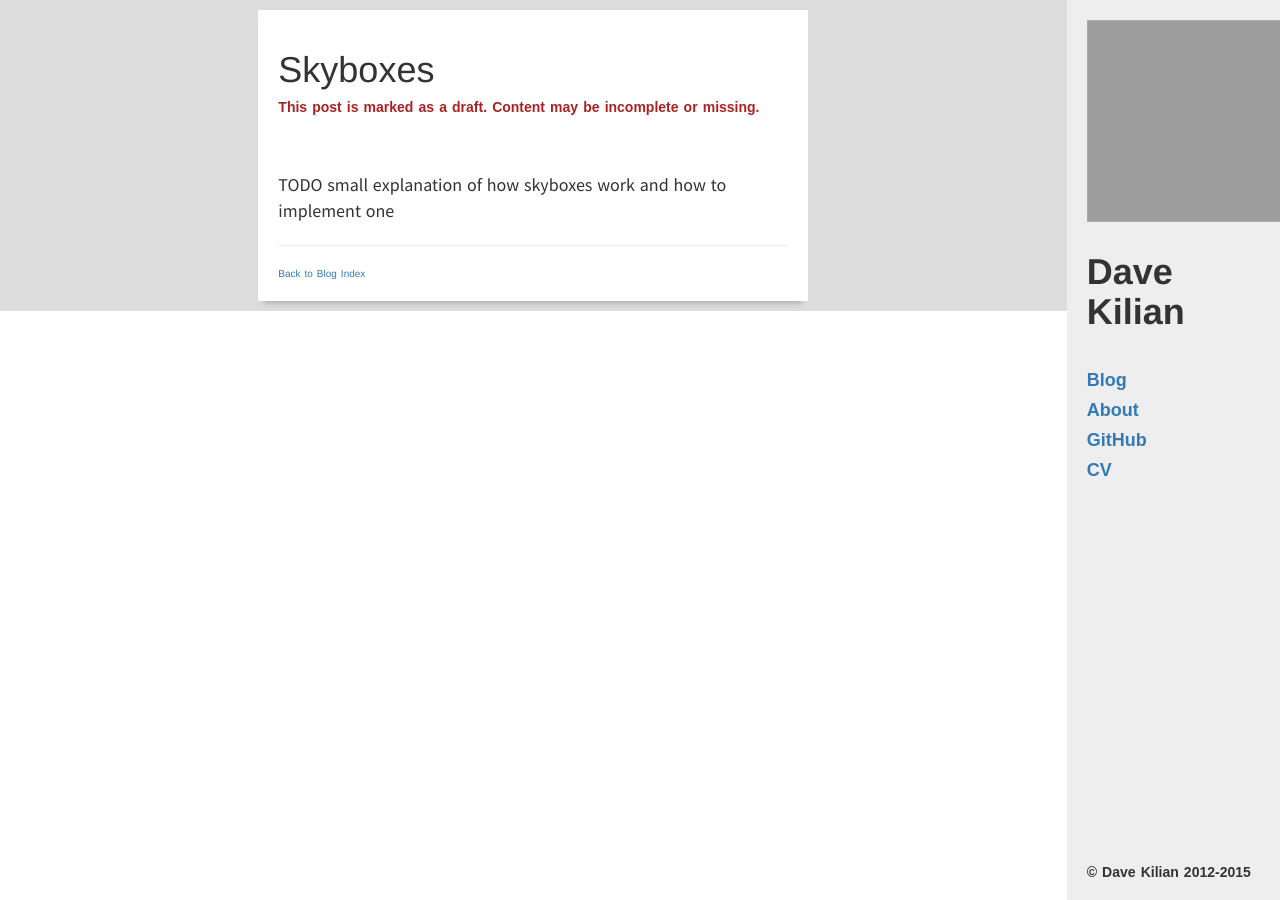
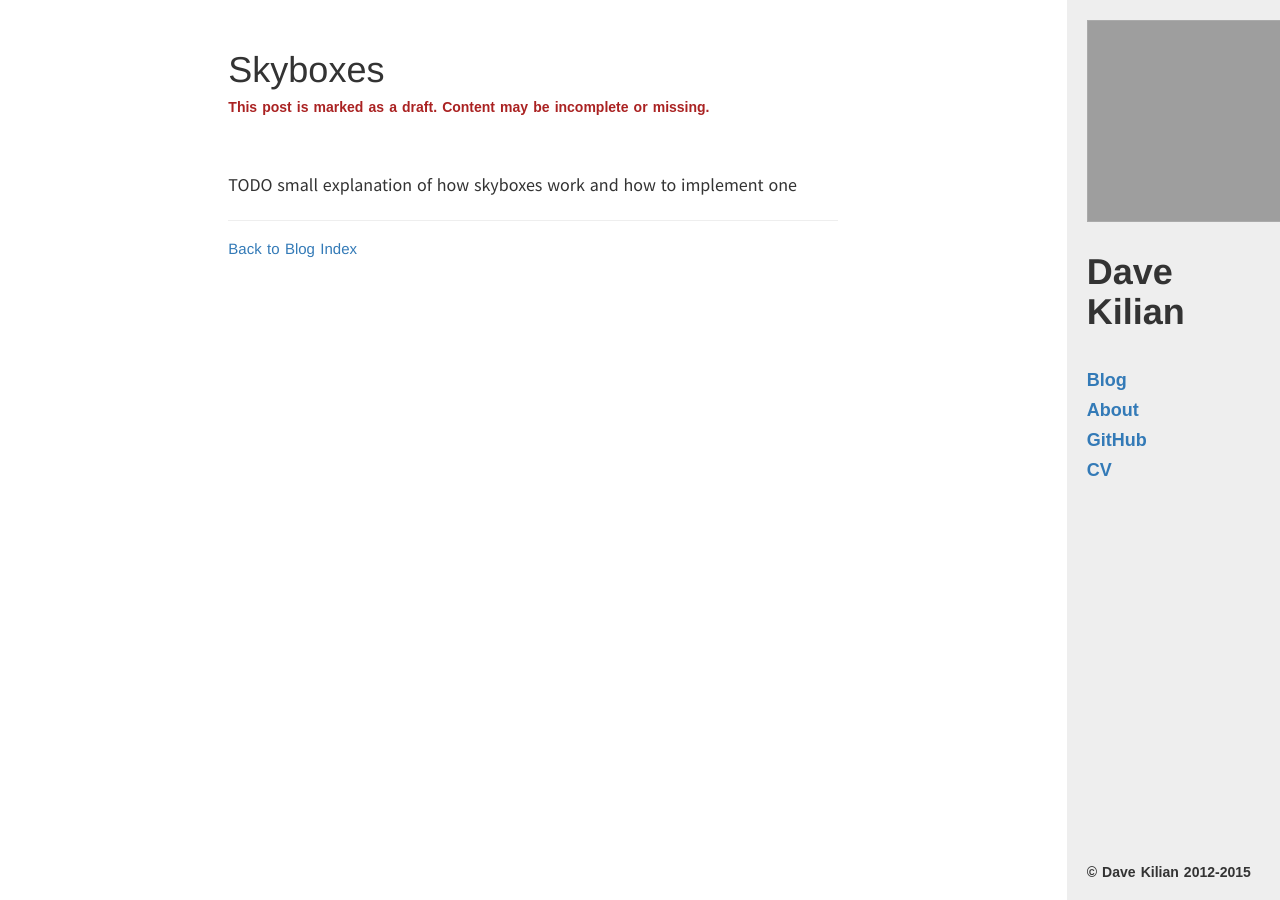
Before and after one commit to davekilian/davekilian.github.com, a Jekyll site: the page built from _posts/2012-12-17-skyboxes.markdown, in a window 1280 px wide. Built offline with Jekyll 4.4.1, drawn with Linux system fonts in a browser that asks for light colours; nearby versions of some CDN libraries; Markdown is read by kramdown in place of the engine named in the settings; grey boxes are pictures that could not be loaded.

Commit message:
Simplify post layout

```diff
--- a/_layouts/post.html
+++ b/_layouts/post.html
@@ -1,8 +1,7 @@
 ---
 layout: default
 ---
-<div style="background-color: #ddd">
-    <div style="padding: 1em; background-color: #ddd">
+<div style="padding: 1em">
     <div class="post-container">
         <header>
             <h1>{{ page.title }}</h1>
@@ -17,7 +16,6 @@ layout: default
             {{ content }}
         </div>
         <hr />
-            <a href="/">Back to Blog Index</a>
+        <a style="font-size: 150%" href="/">Back to Blog Index</a>
     </div>
 </div>
-</div>
--- a/global.css
+++ b/global.css
@@ -54,14 +54,10 @@ div.post-blurb:hover
 
 div.post-container
 {
-    max-width: 550px;
+    max-width: 650px;
     margin-left: auto;
     margin-right: auto;
-    background-color: #fff;
     padding: 2em;
-    -webkit-box-shadow: 0 8px 6px -6px #aaa;
-    -moz-box-shadow: 0 8px 6px -6px #aaa;
-    box-shadow: 0 8px 6px -6px #aaa;
 }
 
 div.post-content
```
Lines whose indentation alone changed are shown as unchanged.
